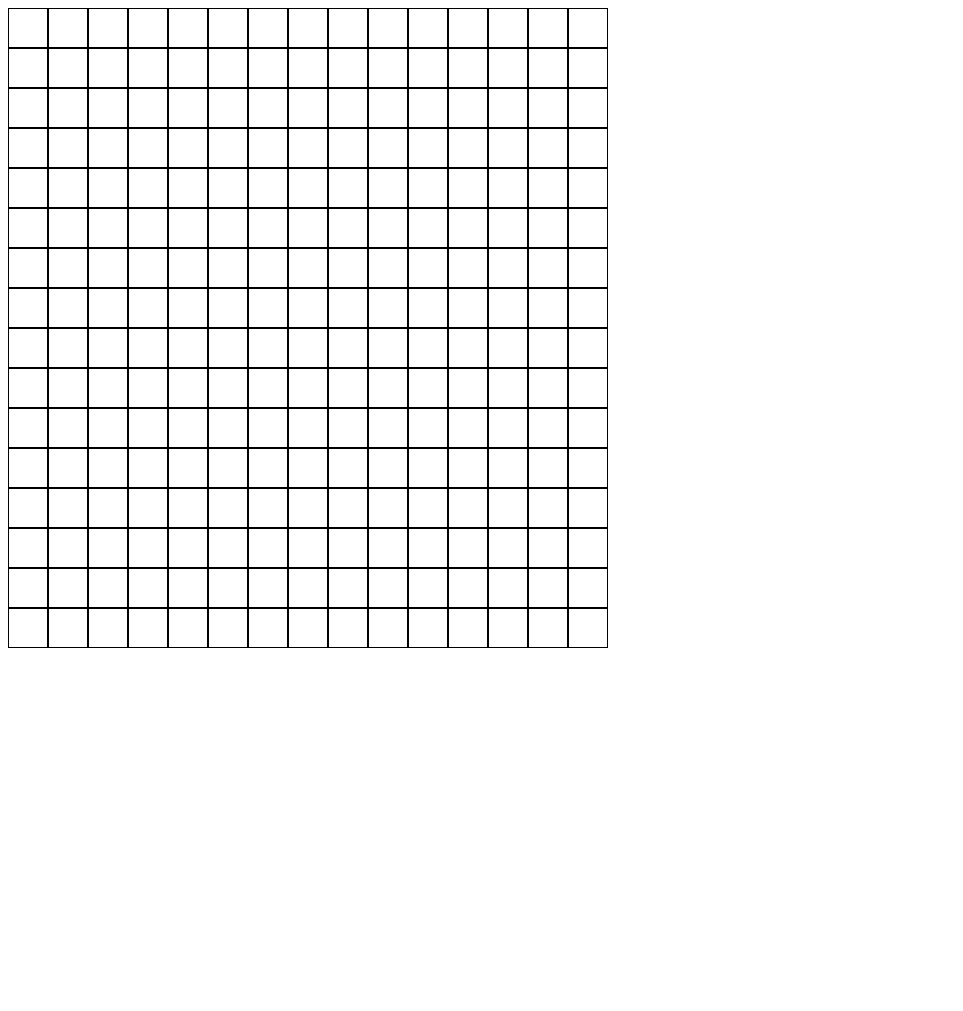
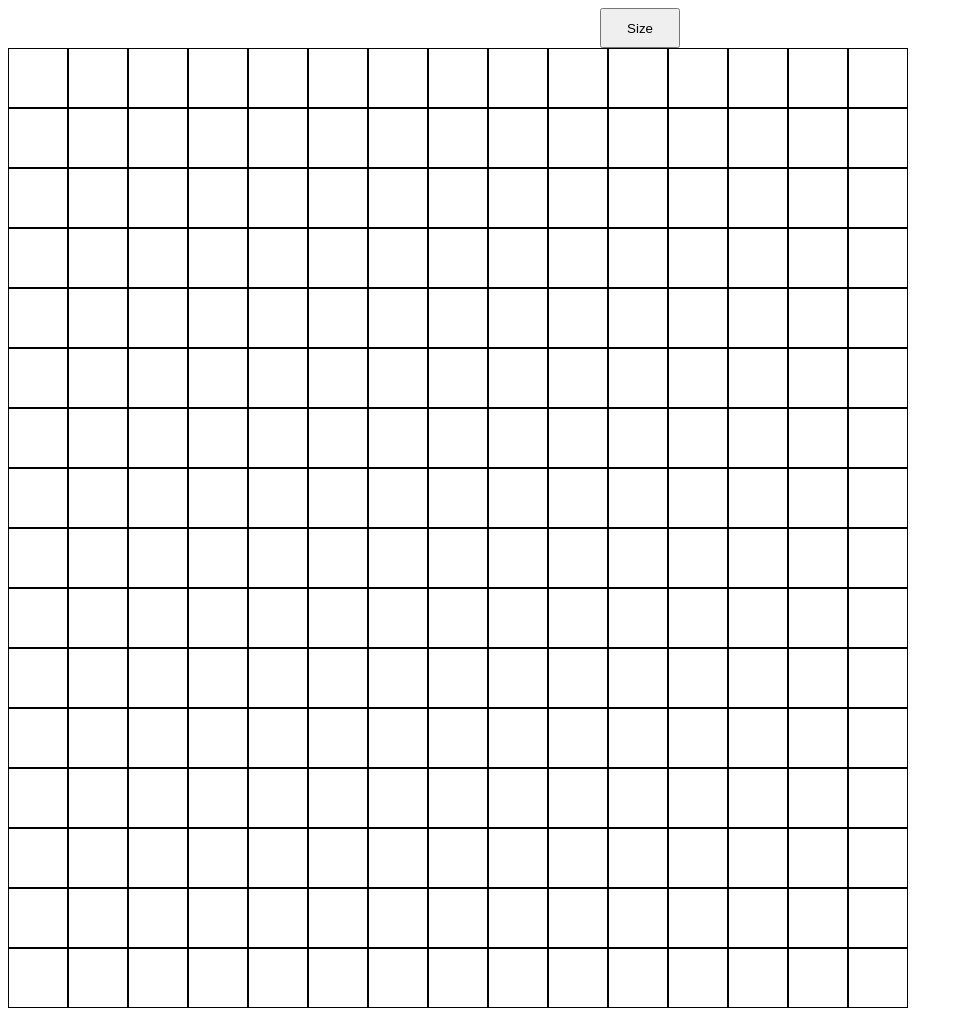
Before and after one commit to seriywolf/ETCH-A-SKETCH, a plain HTML site: page index.html in a window 1280 px wide. Shown: the whole page, without its empty margins (0-963 px from the left). Before the commit the page ends 800 px from the top, so only its background shows below. Drawn offline with Linux system fonts and the light colour scheme.

Commit message:
Change orange event listener for not apply at container

```diff
--- a/index.html
+++ b/index.html
@@ -11,16 +11,26 @@
             box-sizing: border-box;
         }
 
+        body {
+            display: flex;
+            flex-direction: column;
+            align-items: center;
+        }
+
+        button {
+            width: 80px;
+            height: 40px;
+        }
+
         #container {
             display: flex;
             flex-wrap: wrap;
-            width:600px;
         }
 
         #container>div {
             border: 1px solid black;
-            height: 40px;
-            width: 40px;
+            height: 60px;
+            width: 60px;
         }
 
         #container>div:nth-child(16n + 1) {
@@ -32,7 +42,9 @@
 </head>
 
 <body>
-    <div  id="container"></div>
+    <button>Size</button>
+
+    <div id="container"></div>
 
     <script>
         let container = document.querySelector("#container");
@@ -44,33 +56,17 @@
 
 
         container.addEventListener("mouseover", function (event) {
+            if (container === event.target) return;
             // highlight the mouseover target
             event.target.style.backgroundColor = "orange";
         });
 
-
-        container.addEventListener("mouseover", function (event) {
-            // highlight the mouseover target
-            event.target.style.backgroundColor = "orange";
-        });
 
         container.addEventListener("mouseout", function (event) {
             // highlight the mouseover target
             event.target.style.backgroundColor = "white";
         });
 
-
-        /*
-        //document.querySelectorAll(":hover");
-        const cardHover = document.querySelectorAll(":hover");
-        window.addEventListener("", function(){
-            console.log(cardHover);
-        })
-
-        //const current = document.querySelector("div");
-        //current.addEventListener("mouseover",function(){
-        //    card.style.color = "blue";
-        //}); */
     </script>
 </body>
 
```
